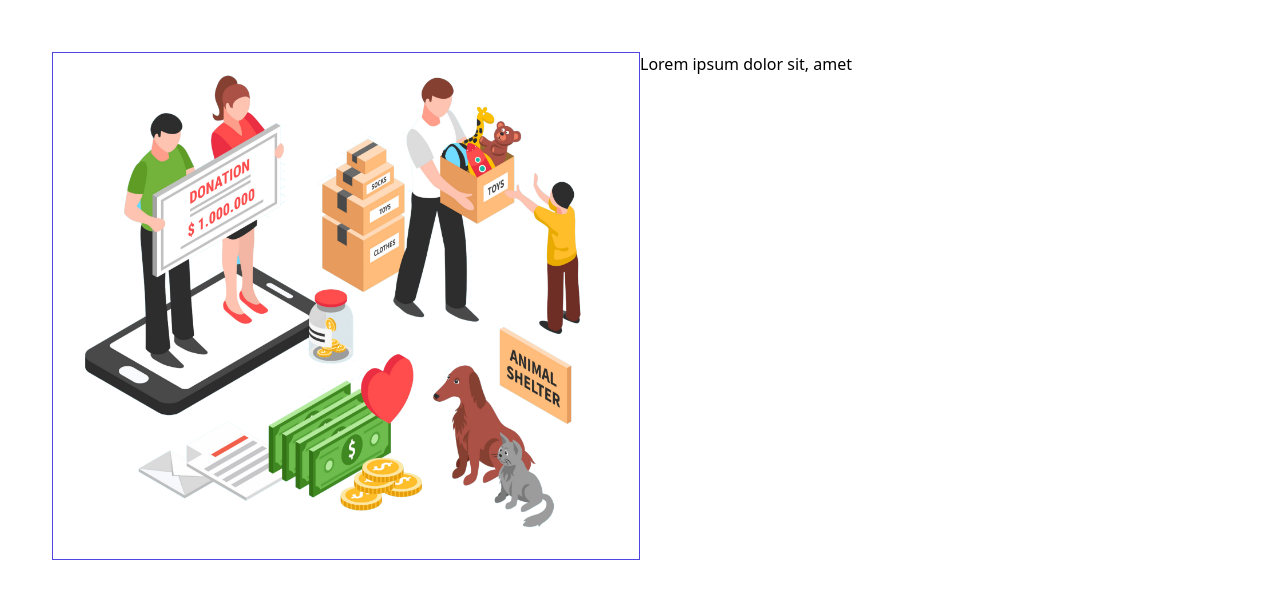
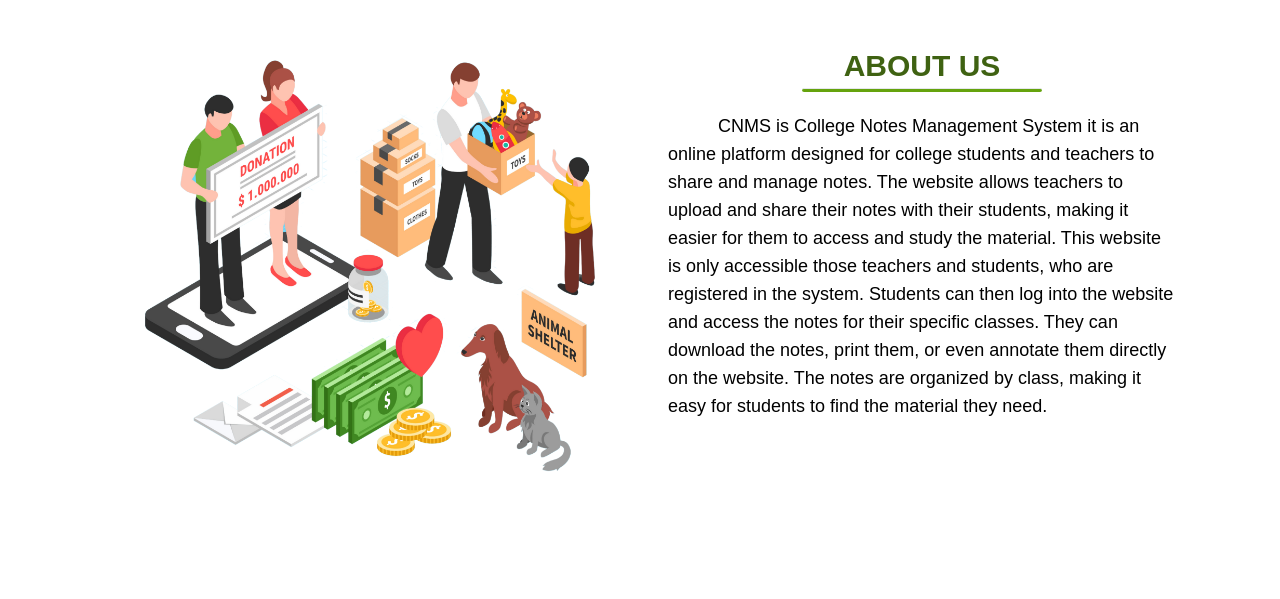
Before and after one commit to vishal-sawai/Fundraising, a Django app: page / in a window 1280 px wide. Shown: the part 80-679 px from the top of the page. Run offline with Django 4.2, Linux system fonts and the light colour scheme; some libraries are stand-ins or nearby versions.

Commit message:
just added

```diff
--- a/template/index.html
+++ b/template/index.html
@@ -9,14 +9,47 @@
 <!-- Home Section Start-->
 
 <div class="p-5">
-    <div class="flex flex-wrap m-8">
-        <div class="img-div border border-indigo-600 w-1/2">
+    <div class="container mx-auto text-lg font-serif" style="font-family:'Josefin Sans', sans-serif;">
+        <div class="mx-auto px-10 sm:px-20 flex flex-wrap place-content-center">
+            <div class="abimg sm:w-96 mx-4 my-5 grow">
+                <img src="/static/img/bg.png" class="rounded-lg" alt="" srcset="">
+            </div>
+            <div class="abinfo sm:w-1/3  mx-1 grow">
+                <div class="heading text-center pt-7 pb-5 px-8">
+                    <h2 class="text-3xl uppercase pb-1 font-bold text-lime-800">About Us</h2>
+                    <hr class="sm:w-60 mx-auto bg-lime-600 h-1 rounded-md">
+                </div>
+                <p class="">
+                    &nbsp;&nbsp;&nbsp;&nbsp;&nbsp;&nbsp;&nbsp;&nbsp;&nbsp;&nbsp;CNMS is College Notes Management
+                    System
+                    it
+                    is an online platform
+                    designed for college students and
+                    teachers to share and manage notes. The website allows teachers to upload and share their notes
+                    with
+                    their students, making it easier for them to access and study the material.
+                    This website is only accessible those teachers and students, who are registered in the system.
+                    Students can then log into the website and access the notes for their specific classes. They can
+                    download the notes, print them, or even annotate them directly on the website. The notes are
+                    organized
+                    by class, making it easy for students to find the material they need.
+                </p>
+            </div>
+        </div>
+    </div>
+    <!-- <div class="flex flex-wrap mx-8 my-2 grid grid-flow-col justify-stretch">
+        <div class="img-div grow max-w-2xl border min-w-min w-64">
             <img src="/static/img/bg.png" alt="" srcset="">
         </div>
-        <div class="info-div w-1/2">
+        <div class="info-div w-64 grow border">
             <p>Lorem ipsum dolor sit, amet</p>
         </div>
-    </div>
+    </div> -->
+</div>
+
+
+<div id="about" class="mb-4 mt-4">
+
 </div>
 
 <!-- Home Section End -->
```
